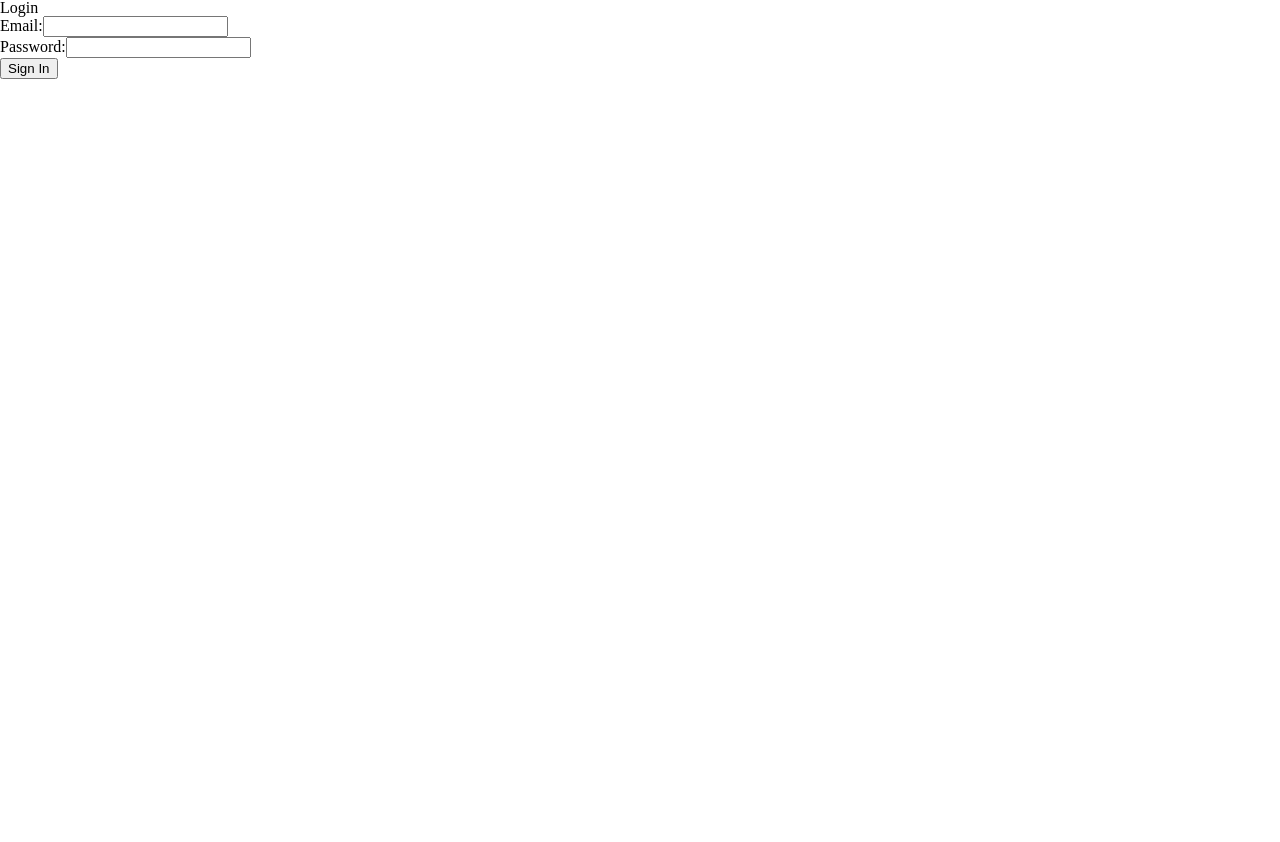
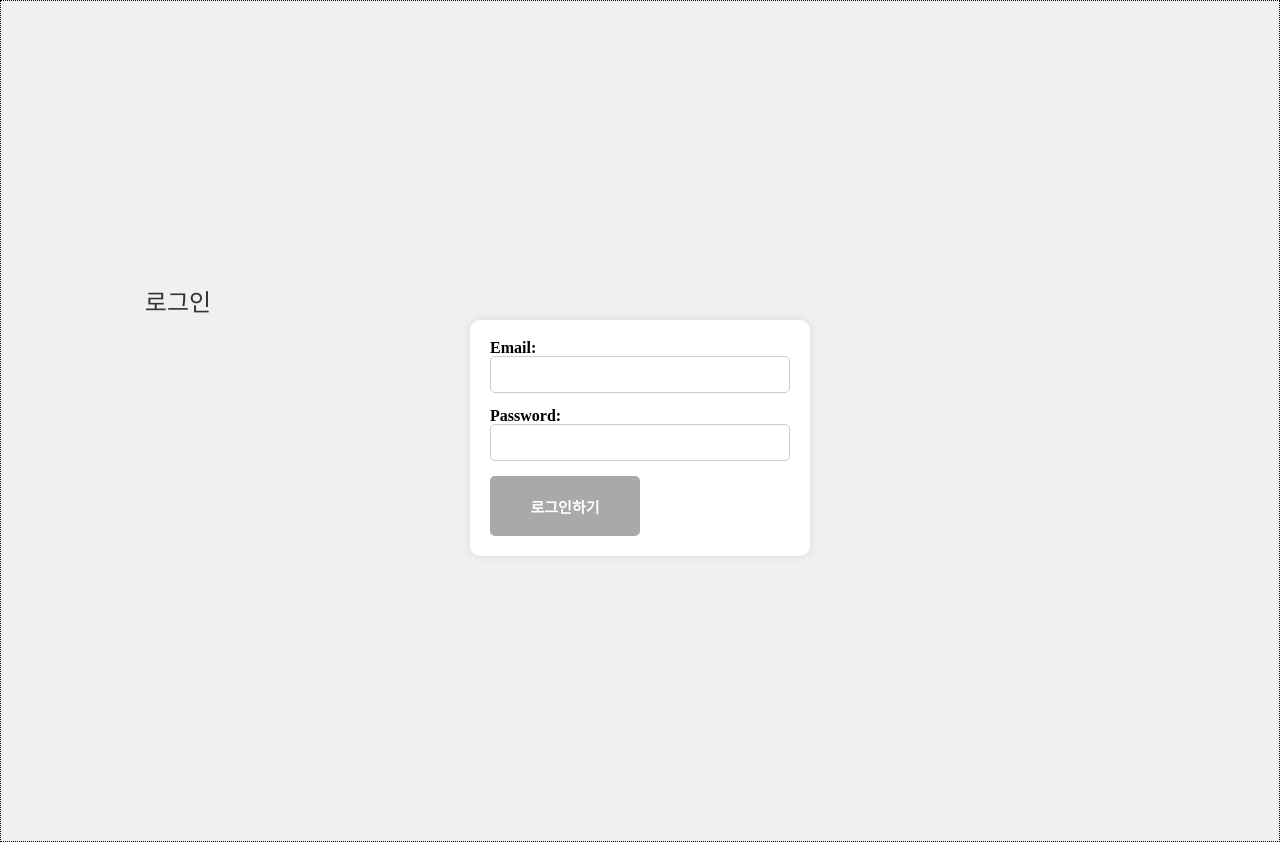
Before and after one commit to CWDll/Mearing, a React (Create React App) app: page / in a window 1280 px wide. Before the commit the page ends 800 px from the top, so only its background shows below. Built offline with nearby package versions, Linux system fonts and the light colour scheme.

Commit message:
[Design] SignIn page 레이아웃 디자인

```diff
--- a/src/pages/SignIn/SignIn.tsx
+++ b/src/pages/SignIn/SignIn.tsx
@@ -1,8 +1,51 @@
 import React, { useState } from "react";
+import styled from "styled-components";
+import * as S from "./style";
+import TitleBar from "../../components/common/TitleBar";
+
+import { PrimaryButton } from "../../components/common/Button";
+
+export const SignInContainer = styled.div`
+  display: flex;
+  flex-direction: column;
+  align-items: center;
+  height: 100vh;
+  justify-content: center;
+  border: 1px dotted black;
+  background-color: #f0f0f0;
+  padding: 20px;
+`;
+
+export const Form = styled.form`
+  display: flex;
+  flex-direction: column;
+  width: 300px;
+  background: white;
+  padding: 20px;
+  border-radius: 10px;
+  box-shadow: 0 0 10px rgba(0, 0, 0, 0.1);
+`;
+
+export const FormGroup = styled.div`
+  margin-bottom: 15px;
+`;
+
+export const Label = styled.label`
+  margin-bottom: 5px;
+  font-weight: bold;
+`;
+
+export const Input = styled.input`
+  width: 100%;
+  padding: 10px;
+  border: 1px solid #ccc;
+  border-radius: 5px;
+  box-sizing: border-box;
+`;
 
 const SignIn: React.FunctionComponent = () => {
-  const [email, setEmail] = useState("");
-  const [password, setPassword] = useState("");
+  const [email, setEmail] = useState<string>("");
+  const [password, setPassword] = useState<string>("");
 
   const handleEmailChange = (e: React.ChangeEvent<HTMLInputElement>) => {
     setEmail(e.target.value);
@@ -17,27 +60,33 @@ const SignIn: React.FunctionComponent = () => {
     // 로그인 핸들러 추가
     console.log("Email:", email);
     console.log("Password:", password);
+    alert("로그인 정보:" + email + password);
   };
 
   return (
-    <div>
-      <h1>Login</h1>
-      <form onSubmit={handleSubmit}>
-        <div>
-          <label>Email:</label>
-          <input type="email" value={email} onChange={handleEmailChange} />
-        </div>
-        <div>
-          <label>Password:</label>
-          <input
+    <SignInContainer>
+      <TitleBar title="로그인" />
+      <Form onSubmit={handleSubmit}>
+        <FormGroup>
+          <Label>Email:</Label>
+          <Input type="email" value={email} onChange={handleEmailChange} />
+        </FormGroup>
+        <FormGroup>
+          <Label>Password:</Label>
+          <Input
             type="password"
             value={password}
             onChange={handlePasswordChange}
           />
-        </div>
-        <button type="submit">Sign In</button>
-      </form>
-    </div>
+        </FormGroup>
+        <PrimaryButton
+          onClick={handleSubmit}
+          disabled={false}
+          children="로그인하기"
+          type="submit"
+        />
+      </Form>
+    </SignInContainer>
   );
 };
 
--- /dev/null
+++ b/src/pages/SignIn/style.tsx
@@ -0,0 +1,11 @@
+import styled from "styled-components";
+
+export const SignInContainer = styled.div`
+  display: flex;
+  flex-direction: column;
+  align-items: center;
+  height: 100vh;
+  justify-content: center;
+  border: 1px dotted black;
+  background-color: #f0f0f0;
+`;
```
